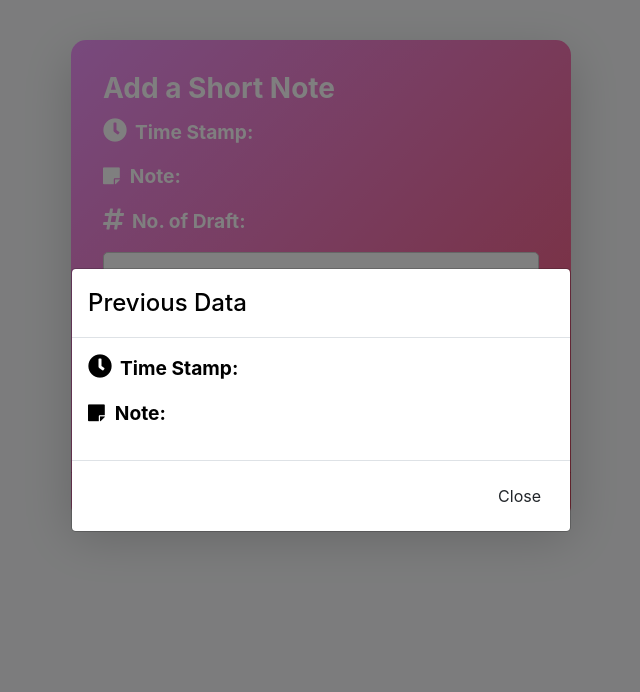
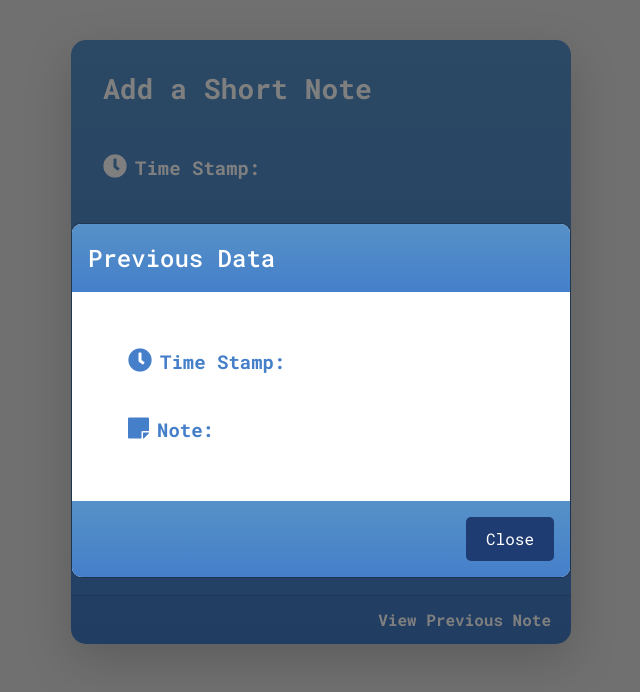
Before and after one commit to Muhtadi1Laskar/revert-application, a plain HTML site: page index.html in a window 1280 px wide. Both pictures are taken after a click on the link "View Previous Note". Shown: the whole page, without its empty margins (319-959 px from the left). Drawn offline with nearby package versions, Linux system fonts and the light colour scheme.

Commit message:
Changed design of the modal

```diff
--- a/index.html
+++ b/index.html
@@ -1,38 +1,3 @@
-<!-- <!DOCTYPE html>
-<html lang="en">
-<head>
-    <meta charset="UTF-8">
-    <meta name="viewport" content="width=device-width, initial-scale=1.0">
-    <title>Text Editor Undo</title>
-    <link rel="stylesheet" href="/stylesheets/style.css">
-</head>
-<body>
-    <div class="container">
-        <div class="form">
-            <textarea name="input" id="input" class="textarea"></textarea>
-            <button class="btn" id="btn">Submit</button>
-        </div>
-        <div class="card card-custom shadow-lg">
-            <div class="card-body">
-                <h5 class="card-title card-title-custom">Transaction Details</h5>
-                <p class="card-content"><i class="fas fa-clock card-icon"></i><strong>Time Stamp:</strong> <span id="timeStamp">Thu Jun 13 2024 14:48:56 GMT+0600 (Bangladesh Standard Time)</span></p>
-                <p class="card-content"><i class="fas fa-dollar-sign card-icon"></i><strong>Value:</strong> <span id="value">C</span></p>
-                <p class="card-content"><i class="fas fa-hashtag card-icon"></i><strong>Index:</strong> <span id="index">123</span></p>
-            </div>
-            <div class="card-footer">
-                <a href="#">View Details</a>
-            </div>
-        </div>
-    </div>
-
-    <script src="https://code.jquery.com/jquery-3.5.1.slim.min.js"></script>
-    <script src="https://cdn.jsdelivr.net/npm/@popperjs/core@2.9.2/dist/umd/popper.min.js"></script>
-    <script src="https://stackpath.bootstrapcdn.com/bootstrap/4.5.2/js/bootstrap.min.js"></script>
-    <script type="module" src="scripts/redoStack.js"></script>
-    <script type="module" src="scripts/app.js"></script>
-</body>
-</html> -->
-
 <!DOCTYPE html>
 <html lang="en">
 <head>
@@ -68,8 +33,8 @@
                       <h4 class="modal-title">Previous Data</h4>
                     </div>
                     <div class="modal-body">
-                        <p class="card-content"><i class="fas fa-clock card-icon"></i><strong>Time Stamp:</strong> <span id="modal-timeStamp"></span></p>
-                        <p class="card-content"><i class="fas fa-sticky-note note-icon"></i><strong>Note:</strong> <span id="modal-value"></span></p>
+                        <p class="card-content-modal"><i class="fas fa-clock card-icon"></i><strong>Time Stamp:</strong> <span id="modal-timeStamp"></span></p>
+                        <p class="card-content-modal"><i class="fas fa-sticky-note note-icon"></i><strong>Note:</strong> <span id="modal-value"></span></p>
                     </div>
                     <div class="modal-footer">
                       <button type="button" class="btn btn-default" data-dismiss="modal">Close</button>
--- a/scripts/app.js
+++ b/scripts/app.js
@@ -38,7 +38,14 @@ const addDataToUI = (value) => {
 }
 
 const renderPoppedItem = (value) => {
-    console.log(value.index);
+    console.log(value);
+    if (!value) {
+        modalTimeStamp.innerText = '';
+        modalValue.innerText = '';
+        idTag.innerText = '';
+        return;
+    }
+
     modalTimeStamp.innerText = value.timeStamp;
     modalValue.innerText = value.value;
     idTag.innerText = value.index;
@@ -48,7 +55,9 @@ const revert = (stack) => {
     const poppedItem = stack.pop();
 
     renderPoppedItem(poppedItem);
+
     const data = stack.getData();
+
     addDataToUI(data);
 
     if (!data) {
--- a/scripts/redoStack.js
+++ b/scripts/redoStack.js
@@ -35,7 +35,7 @@ export class Stack {
 
     pop() {
         if (this.isEmpty()) {
-            return 'The stack is empty';
+            return null;
         }
         const lastItem = this.head;
 
--- a/stylesheets/style.css
+++ b/stylesheets/style.css
@@ -1,5 +1,12 @@
+@import url('https://fonts.googleapis.com/css2?family=Roboto+Mono:ital,wght@0,100..700;1,100..700&display=swap');
+
+
 body {
-    background-color: #f8f9fa;
+    background-color: #e0e0e0;
+    font-family: "Roboto Mono", monospace;
+    font-optical-sizing: auto;
+    font-weight: 500;
+    font-style: normal;
 }
 .card-custom {
     margin-top: 40px;
@@ -9,7 +16,12 @@ body {
     border: none;
     border-radius: 15px;
     overflow: hidden;
-    background: linear-gradient(135deg, #f093fb 0%, #f5576c 100%);
+    /* background: linear-gradient(135deg, #5e7ce2 0%, #34495e 100%);*/
+    background: #457fca;  /* fallback for old browsers */
+    background: -webkit-linear-gradient(to bottom, #5691c8, #457fca);  /* Chrome 10-25, Safari 5.1-6 */
+    background: linear-gradient(to bottom, #5691c8, #457fca); /* W3C, IE 10+/ Edge, Firefox 16+, Chrome 26+, Opera 12+, Safari 7+ */
+
+
     color: white;
 }
 .card-body {
@@ -21,8 +33,8 @@ body {
     font-weight: bold;
 }
 .card-content {
-    font-size: 1.2rem;
-    margin-bottom: 1rem;
+    font-size: 19px;
+    margin-top: 3rem;
 }
 .card-icon {
     font-size: 1.5rem;
@@ -44,10 +56,13 @@ body {
     border-radius: 5px;
     border: 1px solid #ccc;
     padding: 10px;
+    margin-top: 24px;
     margin-bottom: 20px;
+    background-color: #f8f9fa; /* Light background for textarea */
+    color: #34495e; /* Dark grey text */
 }
 .btn-revert {
-    background-color: #6c757d;
+    background-color: #1e3c72; /* Deep blue for revert button */
     color: white;
     border: none;
     border-radius: 5px;
@@ -56,13 +71,51 @@ body {
     cursor: pointer;
 }
 .btn-revert:hover {
-    background-color: #5a6268;
+    background-color: #162c5b;
 }
 
-.note-icon {
-    margin-right: 10px;
+.modal-content {
+    color: #457fca;
 }
 
-#myModal {
-    color: black;
+.modal-header, .modal-footer {
+    background: #457fca;  /* fallback for old browsers */
+    background: -webkit-linear-gradient(to bottom, #5691c8, #457fca);
+    background: linear-gradient(to bottom, #5691c8, #457fca);
+    border: none;
+    color: white;
 }
+.modal-header {
+    border-top-left-radius: 5px;
+    border-top-right-radius: 5px;
+}
+.modal-footer {
+    border-bottom-left-radius: 5px;
+    border-bottom-right-radius: 5px;
+}
+.modal-content {
+    border-radius: 10px;
+    overflow: hidden;
+}
+.btn-default {
+    background-color: #1e3c72; /* Deep blue for revert button */
+    color: white;
+    border: none;
+    border-radius: 5px;
+    padding: 10px 20px;
+    font-size: 1rem;
+    cursor: pointer;
+}
+.btn-default:hover {
+    background-color: white;
+    columns: #1e3c72;
+}
+.note-icon {
+    font-size: 1.5rem;
+    margin-right: 0.5rem;
+}
+
+.card-content-modal {
+    font-size: 19px;
+    margin: 40px;
+}
```
